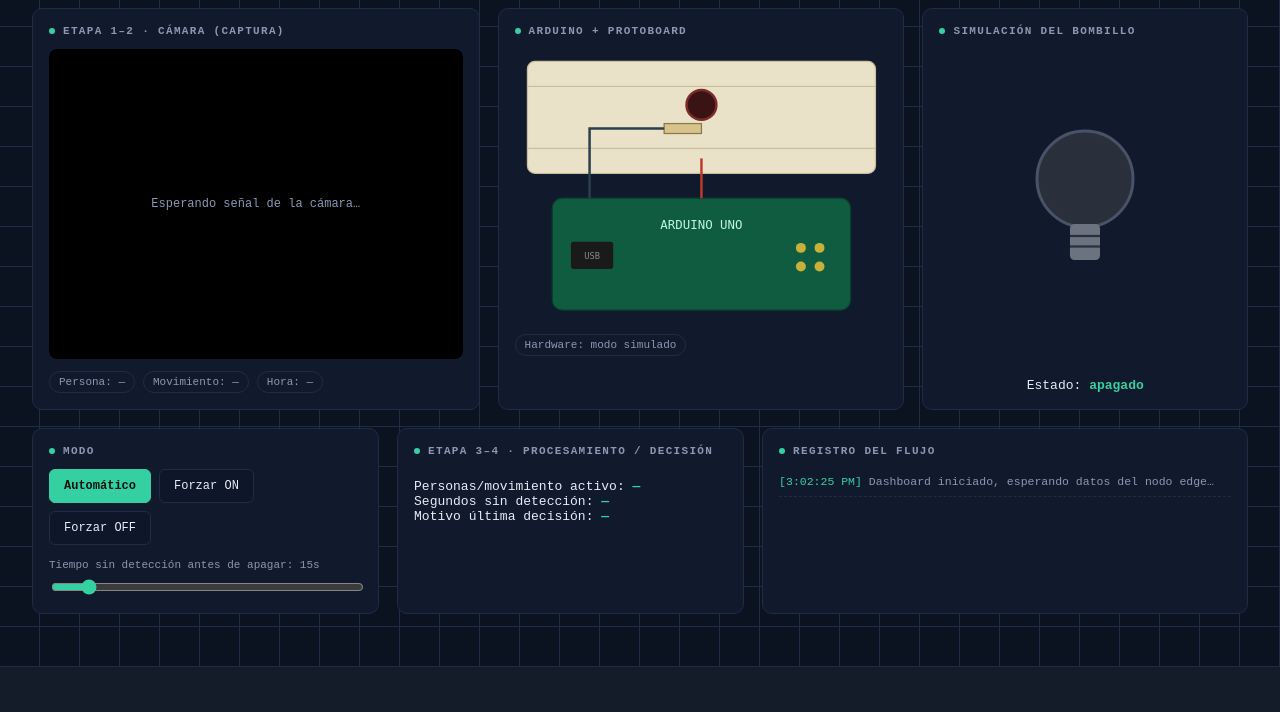
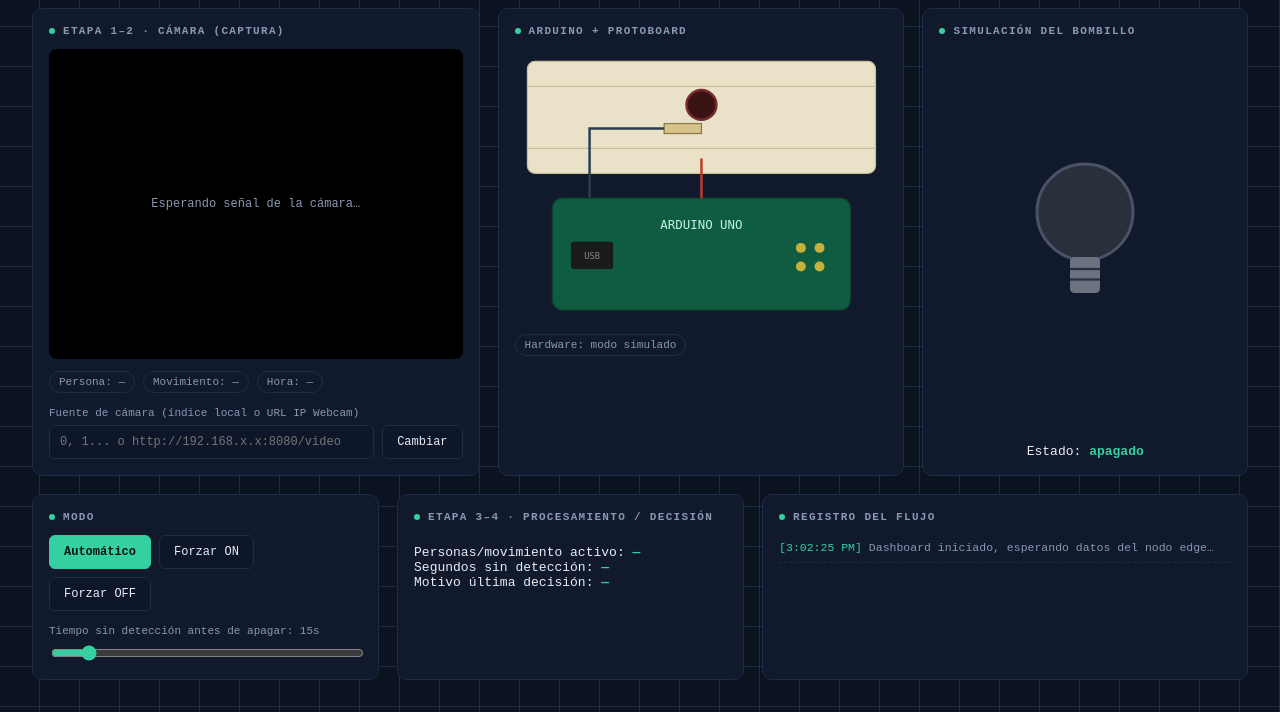
Before and after one commit to Alejandro2745/Edge_Project_Camera, a Flask app: template templates/index.html in a window 1280 px wide. Shown: the part 133-845 px from the top of the page. Before the commit the page ends 800 px from the top, so only its background shows below. Run offline with Flask 3, Linux system fonts and the light colour scheme; the template is opened without the code that fills it, so the values that code supplies are empty; some libraries are stand-ins or nearby versions.

Commit message:
Cambiar camara Feature

```diff
--- a/app.py
+++ b/app.py
@@ -131,6 +131,26 @@ def al_cambiar_timeout(data):
     segundos = int(data.get("segundos", TIMEOUT_INICIAL_SEG))
     motor.establecer_timeout(segundos)
 
+@socketio.on("cambiar_camara")
+def al_cambiar_camara(data):
+    """
+    data = {"camara": 0}                         -> cámara local por índice
+    data = {"camara": "http://192.168.1.5:8080/video"}  -> cámara IP/celular
+    """
+    nuevo_valor = data.get("camara")
+    # Si viene como string numérico ("0", "1"), lo convertimos a int
+    if isinstance(nuevo_valor, str) and nuevo_valor.isdigit():
+        nuevo_valor = int(nuevo_valor)
+
+    with _hilo_lock:
+        exito = detector.cambiar_camara(nuevo_valor)
+
+    socketio.emit("resultado_cambio_camara", {
+        "exito": exito,
+        "camara": nuevo_valor,
+        "mensaje": "Cámara cambiada correctamente" if exito
+                   else "No se pudo abrir esa cámara; se mantiene la anterior"
+    })
 
 @socketio.on("control_manual")
 def al_control_manual(data):
--- a/templates/index.html
+++ b/templates/index.html
@@ -137,6 +137,15 @@
       <span class="badge" id="badge-persona">Persona: —</span>
       <span class="badge" id="badge-movimiento">Movimiento: —</span>
       <span class="badge" id="badge-hora">Hora: —</span>
+    </div>
+    <!-- NUEVO: control de cámara -->
+    <label class="field" for="input-camara">Fuente de cámara (índice local o URL IP Webcam)</label>
+    <div class="btn-row">
+      <input type="text" id="input-camara" placeholder="0, 1... o http://192.168.x.x:8080/video"
+            style="flex:1; font-family:var(--mono); font-size:12px; padding:8px 10px;
+                    border-radius:6px; border:1px solid var(--panel-line);
+                    background:#0e1729; color:var(--text);">
+      <button class="btn" id="btn-cambiar-camara">Cambiar</button>
     </div>
   </div>
 
@@ -310,6 +319,23 @@
     setActivo('btn-off');
     agregarLog('Control manual: forzar APAGADO');
   });
+  document.getElementById('btn-cambiar-camara').addEventListener('click', () => {
+    const valor = document.getElementById('input-camara').value.trim();
+    if (!valor) return;
+    socket.emit('cambiar_camara', { camara: valor });
+    agregarLog(`Solicitando cambio de cámara a "${valor}"…`);
+  });
+
+  socket.on('resultado_cambio_camara', (data) => {
+    agregarLog(
+      (data.exito ? '✅ ' : '⚠️ ') + data.mensaje + ` (fuente: ${data.camara})`
+    );
+    if (data.exito) {
+      // El video puede tardar 1-2 frames en refrescar con la nueva fuente
+      videoPlaceholder.style.display = 'none';
+    }
+  });
+
   function setActivo(id){
     ['btn-auto','btn-on','btn-off'].forEach(b => document.getElementById(b).classList.remove('on'));
     document.getElementById(id).classList.add('on');
```
Also changed, not shown: deteccion.py (+37 -0 lines).
